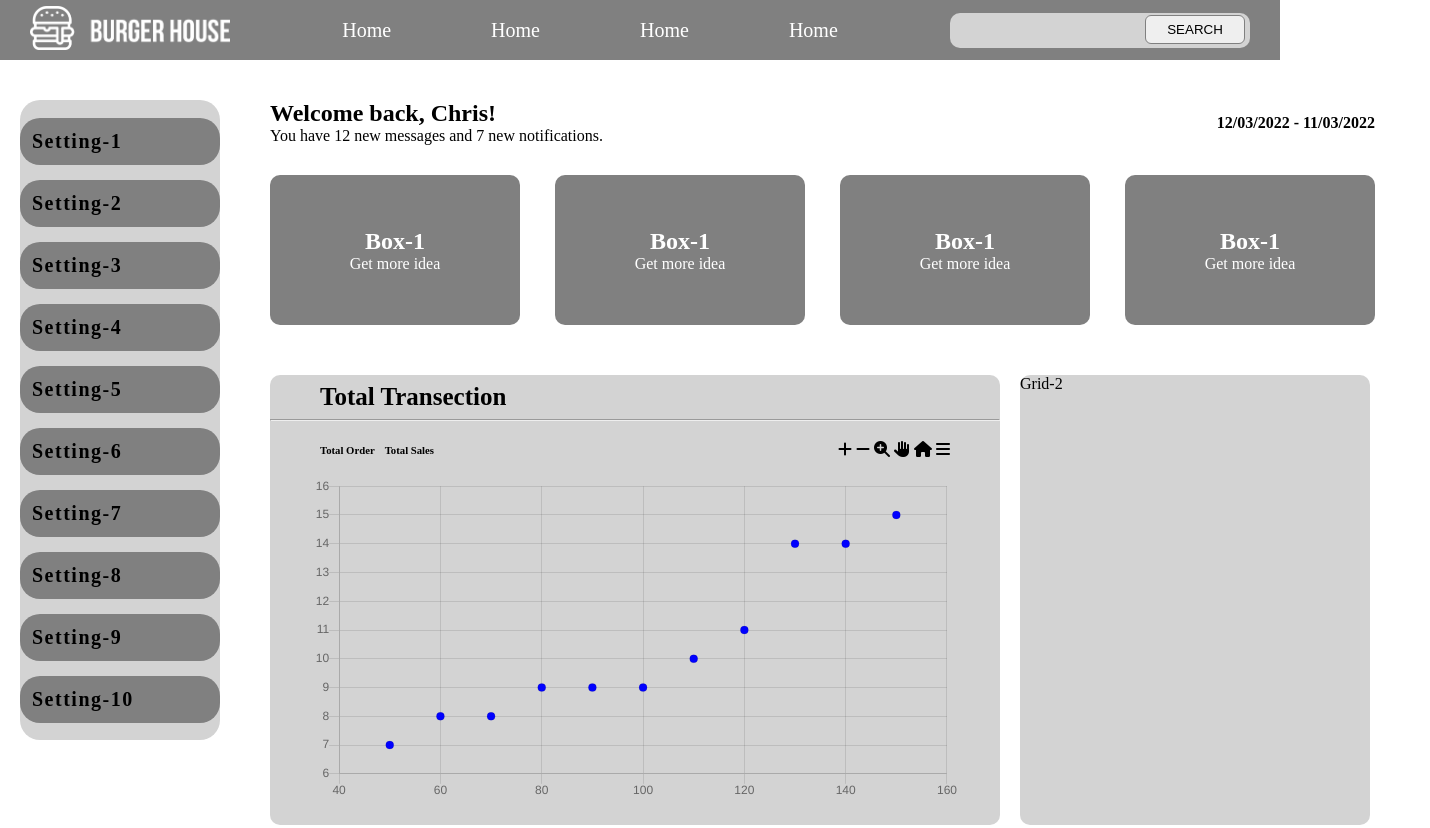
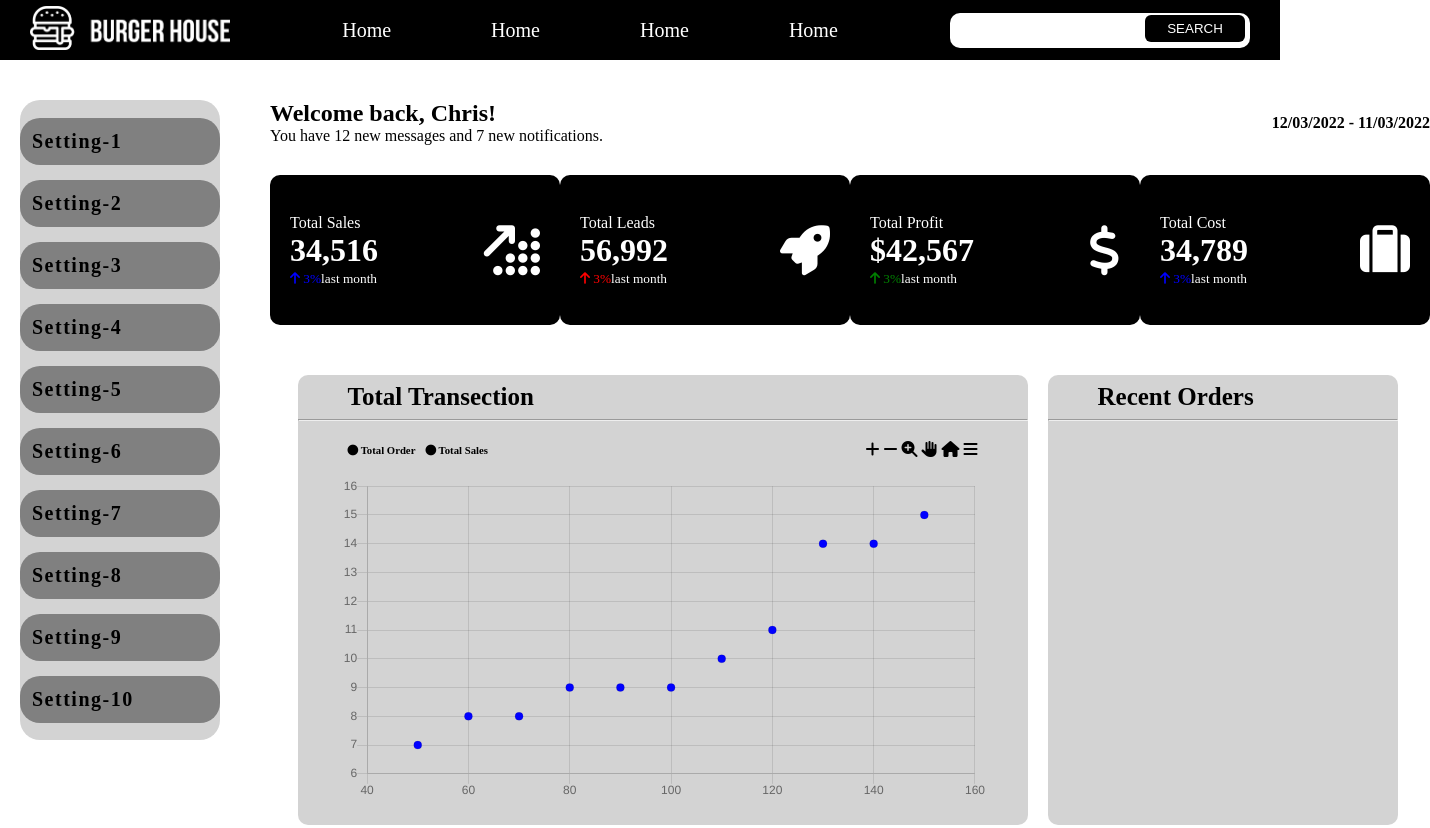
Before and after one commit to Sukanto01899/Admin-Dashboard-1, a plain HTML site: page CSS flexbox.html in a window 1280 px wide. Shown: the top 828 px of the page, 1430 px wide, since content can reach past the window. Drawn offline with nearby package versions, Linux system fonts and the light colour scheme.

Commit message:
New Comit

```diff
--- a/CSS flexbox.html
+++ b/CSS flexbox.html
@@ -65,28 +65,50 @@
 
             <!-- Detail Box flex -->
             <div class="detail-box">
+                <!-- Detail Box-1 -->
                 <div class="d-box box-1">
                     <div class="detail">
-                        <h2>Box-1</h2>
-                        <p>Get more idea</p>
+                        <p>Total Sales</p>
+                        <h1>34,516</h1>
+                        <p><small><span class="percent-1"><i class="fa-solid fa-arrow-up"></i> 3%</span>last month</small></p>
+                    </div>
+                    <div class="detail-icon">
+                        <i class="fa-solid fa-arrow-up-right-dots"></i>
                     </div>
                 </div>
+
+                <!-- Detail Box 2 -->
                 <div class="d-box box-2">
                     <div class="detail">
-                        <H2>Box-1</H2>
-                        <p>Get more idea</p>
+                        <p>Total Leads</p>
+                        <h1>56,992</h1>
+                        <p><small><span class="percent-2"><i class="fa-solid fa-arrow-up"></i> 3%</span>last month</small></p>
+                    </div>
+                    <div class="detail-icon">
+                        <i class="fa-solid fa-rocket"></i>
                     </div>
                 </div>
+
+                <!-- Detail Box 3 -->
                 <div class="d-box box-3">
                     <div class="detail">
-                        <H2>Box-1</H2>
-                        <p>Get more idea</p>
+                        <p>Total Profit</p>
+                        <h1>$42,567</h1>
+                        <p><small><span class="percent-3"><i class="fa-solid fa-arrow-up"></i> 3%</span>last month</small></p>
+                    </div>
+                    <div class="detail-icon">
+                        <i class="fa-solid fa-dollar-sign"></i>
                     </div>
                 </div>
+                <!-- Detail Box 4 -->
                 <div class="d-box box-4">
                     <div class="detail">
-                        <H2>Box-1</H2>
-                        <p>Get more idea</p>
+                        <p>Total Cost</p>
+                        <h1>34,789</h1>
+                        <p><small><span class="percent-1"><i class="fa-solid fa-arrow-up"></i> 3%</span>last month</small></p>
+                    </div>
+                    <div class="detail-icon">
+                        <i class="fa-solid fa-suitcase"></i>
                     </div>
                 </div>
             </div>
@@ -100,8 +122,8 @@
                         <hr>
                         <div class="mark-title">
                             <div class="text-mark">
-                                <h6>Total Order</h6>
-                                <h6>Total Sales</h6>
+                                <h6><i class="fa-solid fa-circle"></i> Total Order</h6>
+                                <h6><i class="fa-solid fa-circle"></i> Total Sales</h6>
                             </div>
                             <div class="icon-mark">
                                 <i class="fa-solid fa-plus"></i>
@@ -128,14 +150,35 @@
                     </div>
 
                     <!-- Grid Box-2 -->
-                    <div class="grid-2 grid">Grid-2</div>
-                    <div class="grid-3 grid">Grid-3</div>
-                    <div class="grid-4 grid">Grid-4</div>
-                    <div class="grid-5 grid">Grid-5</div>
-                    <div class="grid-6 grid">Grid-6</div>
-                    <div class="grid-7 grid">Grid-7</div>
+                    <div class="grid-2 grid">
+                        <h1>Recent Orders</h1>
+                        <hr>
+                    </div>
+
+                    <!-- Grid Box - 3 -->
+                    <div class="grid-3 grid">
+                        <h1>Timeline</h1>
+                    </div>
+
+                    <!-- Grid Box - 4 -->
+                    <div class="grid-4 grid">
+                        <h1>Browser Usage</h1>
+                    </div>
+
+                    <!-- Grid Box - 5 -->
+                    <div class="grid-5 grid">
+                        <h1>Daliy Activity</h1>
+                    </div>
+
+                     <!-- Grid Box - 6 -->
+                    <div class="grid-6 grid">
+                        <h1>Product Sales</h1>
+                    </div>
+
                 </div>
             </div>
+
+            <!-- Footer -->
 
             <footer class="footer">
                 <div class="copyright">
@@ -190,5 +233,9 @@
           }
         });
         </script>
+
+
+        <!-- Pie Chart Script -->
+
 </body>
 </html>
--- a/Style/style.css
+++ b/Style/style.css
@@ -8,7 +8,7 @@
 .hero-nav{
     display: flex;
     justify-content: space-between;
-    background-color: gray;
+    background-color: black;
     width: 100%;
     height: 60px;
     align-items: center;
@@ -23,7 +23,7 @@
     width: 300px;
     border-radius: 10px;
     border: none;
-    background-color: lightgray;
+    background-color: white;
     position: relative;
 }
 .search button{
@@ -34,7 +34,8 @@
     border: none;
     right: 35px;
     top: 15px;
-    border: 0.5px solid gray;
+    background-color: black;
+    color: white;
 }
 .logo img{
     width: 200px;
@@ -111,6 +112,8 @@
     color: black;
 }
 
+/* Detail Box Style */
+
 .detail-box{
     display: flex;
     justify-content: space-between;
@@ -119,18 +122,33 @@
 .d-box{
     width: 250px;
     height: 150px;
-    background-color: gray;
+    background-color: black;
     border-radius: 10px;
+    padding: 0px 20px;
 }
 .d-box{
     display: flex;
     justify-content: center;
     align-items: center;
+    justify-content: space-between;
 }
-.d-box h2,p{
-    text-align: center;
+.detail-icon i{
+    font-size: 50px;
     color: white;
 }
+.percent-1{
+    color: blue;
+}
+.percent-2{
+    color: red;
+}
+.percent-3{
+    color: green;
+}
+.d-box h1,p{
+    color: white;
+}
+
 
 /* ------------Grid Box */
 .grid-flex{
@@ -152,13 +170,13 @@
     grid-column: span 2;
     width: 730px;
 }
-.grid-7{
-    grid-column: span 2;
-    width: 730px;
+.grid-6{
+    grid-column: span 3;
+    width: 1100px;
 }
 
 /* Grid Box 1 Style */
-.grid-1 h1{
+.grid h1{
     margin: 8px 50px;
     font-size: 25px;
 }
```
